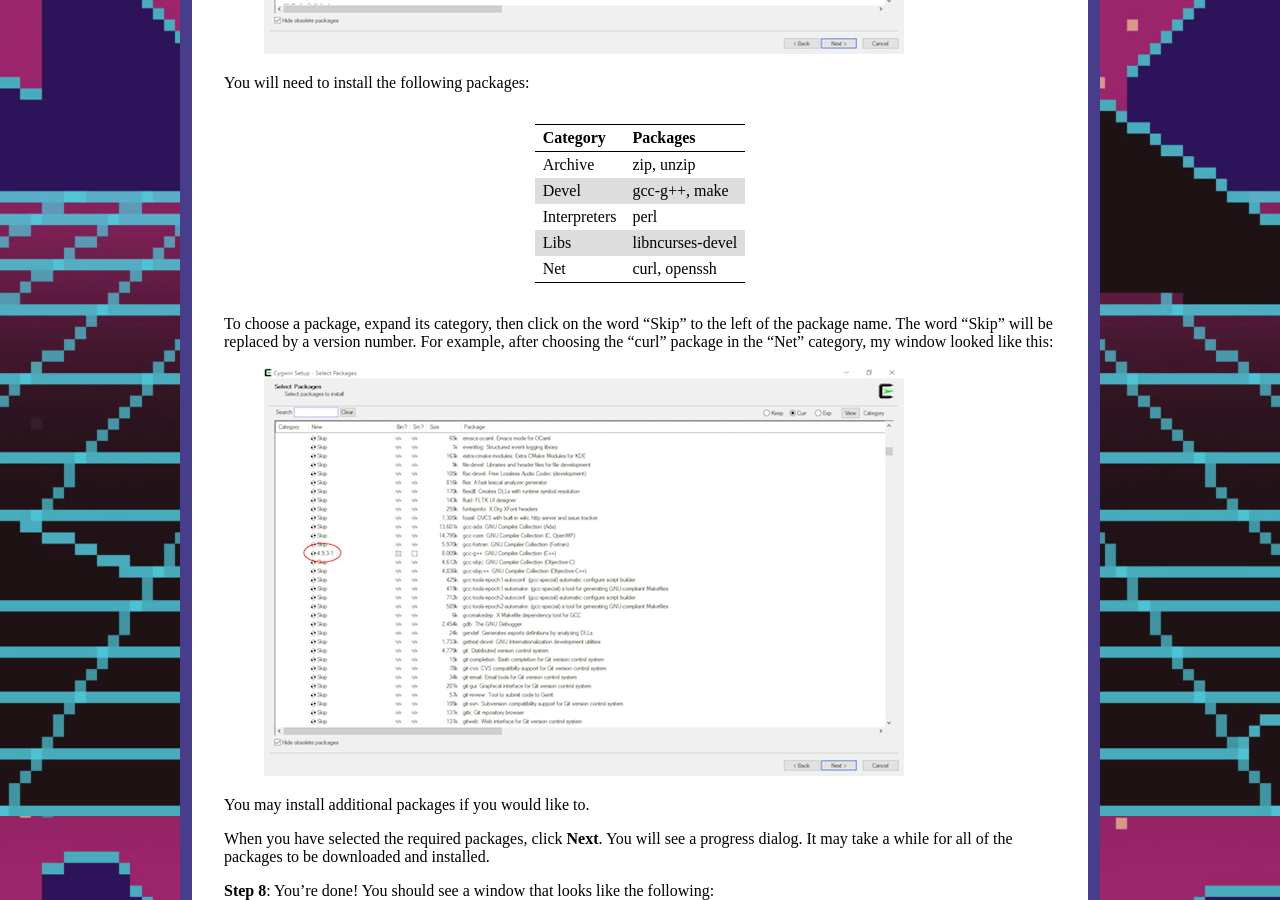
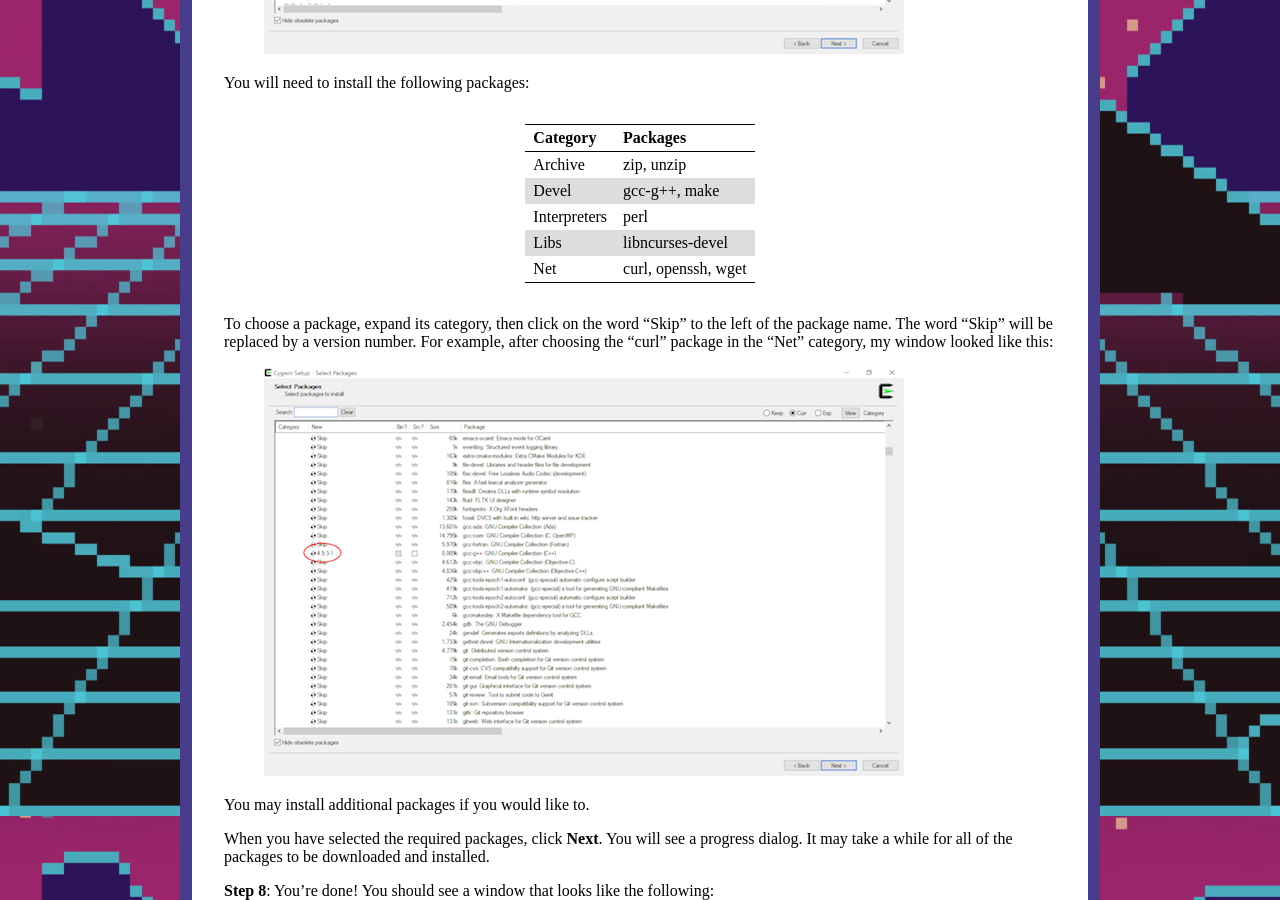
Before and after one commit to ycpcs/cs101-spring2024, a Jekyll site: the page built from installCygwin.md, in a window 1280 px wide and 900 px high, scrolled down 4584 px. Built offline with Jekyll 4.4.1, drawn with Linux system fonts in a browser that asks for light colours.

Commit message:
update cygwin install
update cygwin install

```diff
--- a/installCygwin.md
+++ b/installCygwin.md
@@ -63,7 +63,7 @@
 > Devel    | gcc-g++, make
 > Interpreters | perl
 > Libs | libncurses-devel
-> Net | curl, openssh
+> Net | curl, openssh, wget
 
 To choose a package, expand its category, then click on the word "Skip" to the left of the package name. The word "Skip" will be replaced by a version number. For example, after choosing the "curl" package in the "Net" category, my window looked like this:
 
```
